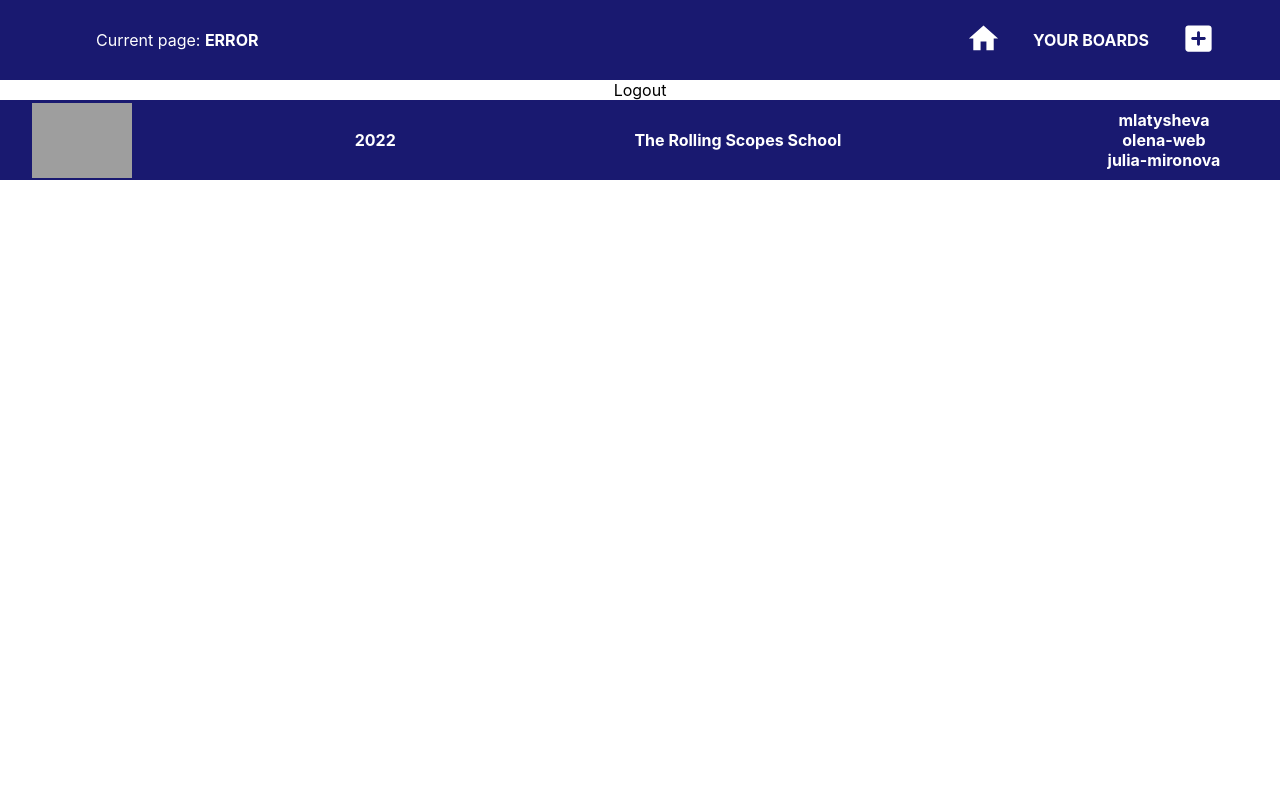
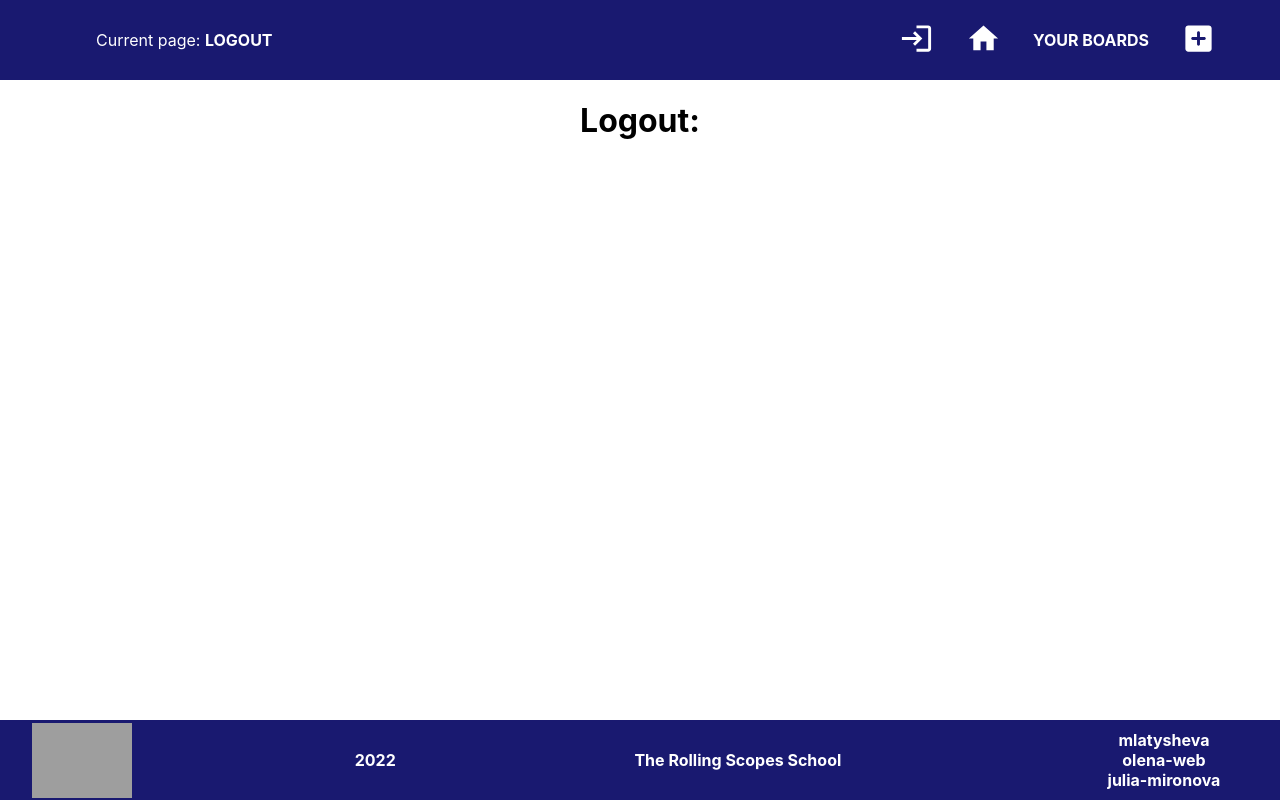
Before and after one commit to mlatysheva/project-management-app, a React (Create React App) app in the folder project-management-app/: page /logout in a window 1280 px wide. Built offline with nearby package versions, Linux system fonts and the light colour scheme; grey boxes are pictures that could not be loaded.

Commit message:
feat: icons to login

```diff
--- a/project-management-app/src/components/Header.tsx
+++ b/project-management-app/src/components/Header.tsx
@@ -1,24 +1,30 @@
-import { NavLink, useLocation } from 'react-router-dom';
-import HomeIcon from '@mui/icons-material/Home';
-import Tooltip from '@mui/material/Tooltip';
-import AddBoxIcon from '@mui/icons-material/AddBoxRounded';
+import { NavLink, useLocation } from "react-router-dom";
+import LoginIcon from "@mui/icons-material/Login";
+import LogoutIcon from "@mui/icons-material/Logout";
+import HomeIcon from "@mui/icons-material/Home";
+import Tooltip from "@mui/material/Tooltip";
+import AddBoxIcon from "@mui/icons-material/AddBoxRounded";
 
 function CurrentPage() {
 	const location = useLocation();
 	const getCurrentPage = () => {
 		switch (location.pathname) {
-      case '/':
-        return 'Home';
-      case '/project-management-app':
-        return 'Home';
-      case '/boards':
-        return 'Boards';
-      case '/create':
-        return 'Create Board';
-      case '/error':
-        return 'Error';
+			case "/":
+				return "Home";
+			case "/login":
+				return "Login";
+			case "/logout":
+				return "Logout";
+			case "/project-management-app":
+				return "Home";
+			case "/boards":
+				return "Boards";
+			case "/create":
+				return "Create Board";
+			case "/error":
+				return "Error";
 			default:
-        return 'Error';
+				return "Error";
 		}
 	};
 
@@ -35,14 +41,24 @@ function Header() {
 		<header className="header">
 			<CurrentPage />
 			<nav className="nav">
+				{/*if not login change icon to logout
+          <NavLink to="/logout">
+					<Tooltip title="Logout">
+						<LogoutIcon fontSize="large" />
+					</Tooltip>
+				</NavLink>
+          */}
+				<NavLink to="/login">
+					<Tooltip title="Login">
+						<LoginIcon fontSize="large" />
+					</Tooltip>
+				</NavLink>
 				<NavLink to="/">
 					<Tooltip title="Home">
 						<HomeIcon fontSize="large" />
 					</Tooltip>
 				</NavLink>
-        <NavLink to="boards">
-          Your Boards
-        </NavLink>
+				<NavLink to="boards">Your Boards</NavLink>
 				<NavLink to="/create">
 					<Tooltip title="Add new Board">
 						<AddBoxIcon fontSize="large" />
--- a/project-management-app/src/components/Login/Login.tsx
+++ b/project-management-app/src/components/Login/Login.tsx
@@ -1,5 +1,9 @@
 function Login() {
-	return <div>Login</div>;
+	return (
+		<div className="main">
+			<h1>Login:</h1>
+		</div>
+	);
 }
 
 export default Login;
--- a/project-management-app/src/components/Logout/Logout.tsx
+++ b/project-management-app/src/components/Logout/Logout.tsx
@@ -1,5 +1,9 @@
 function Logout() {
-	return <div>Logout</div>;
+	return (
+		<div className="main">
+			<h1>Logout:</h1>
+		</div>
+	);
 }
 
 export default Logout;
```
Lines whose indentation alone changed are shown as unchanged.
